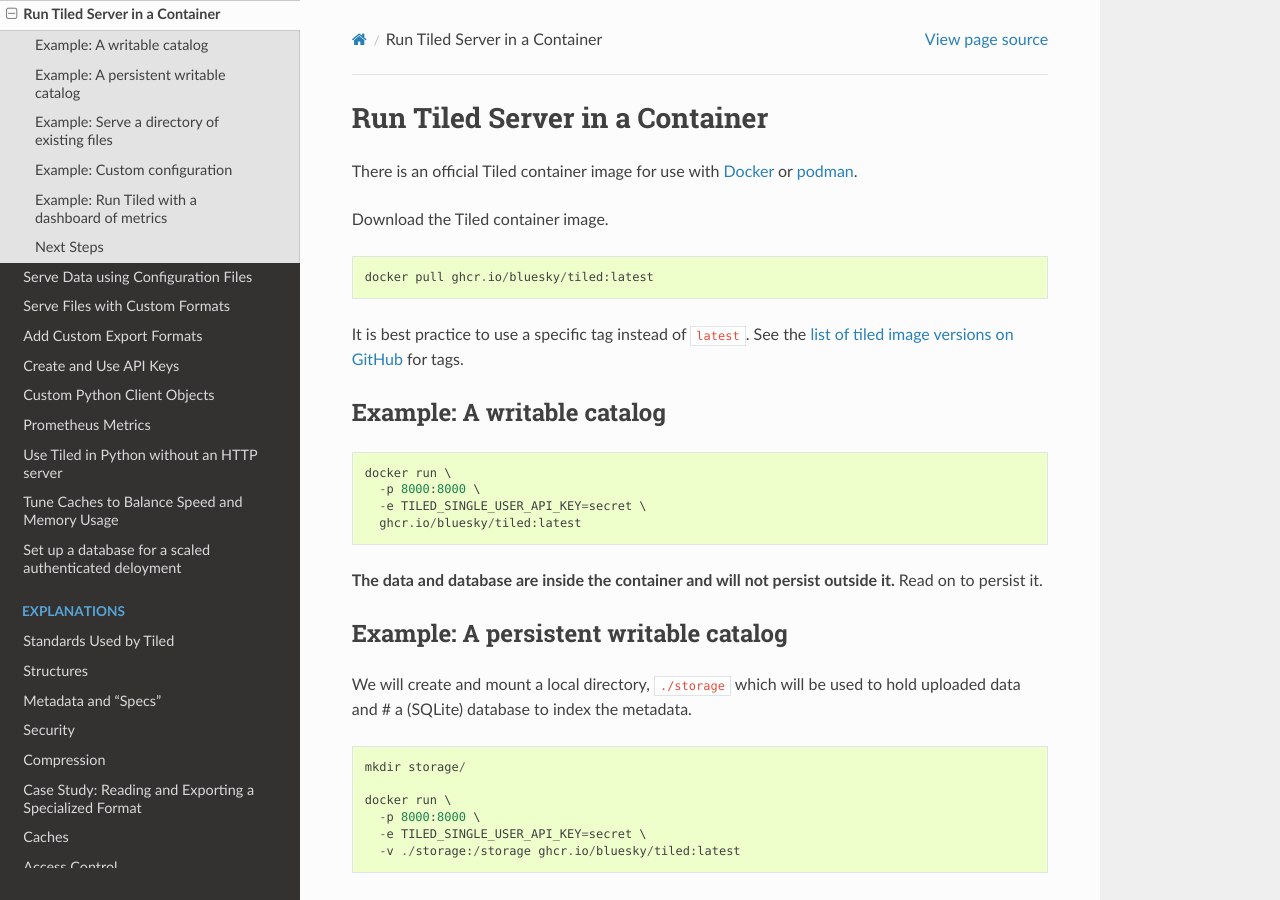
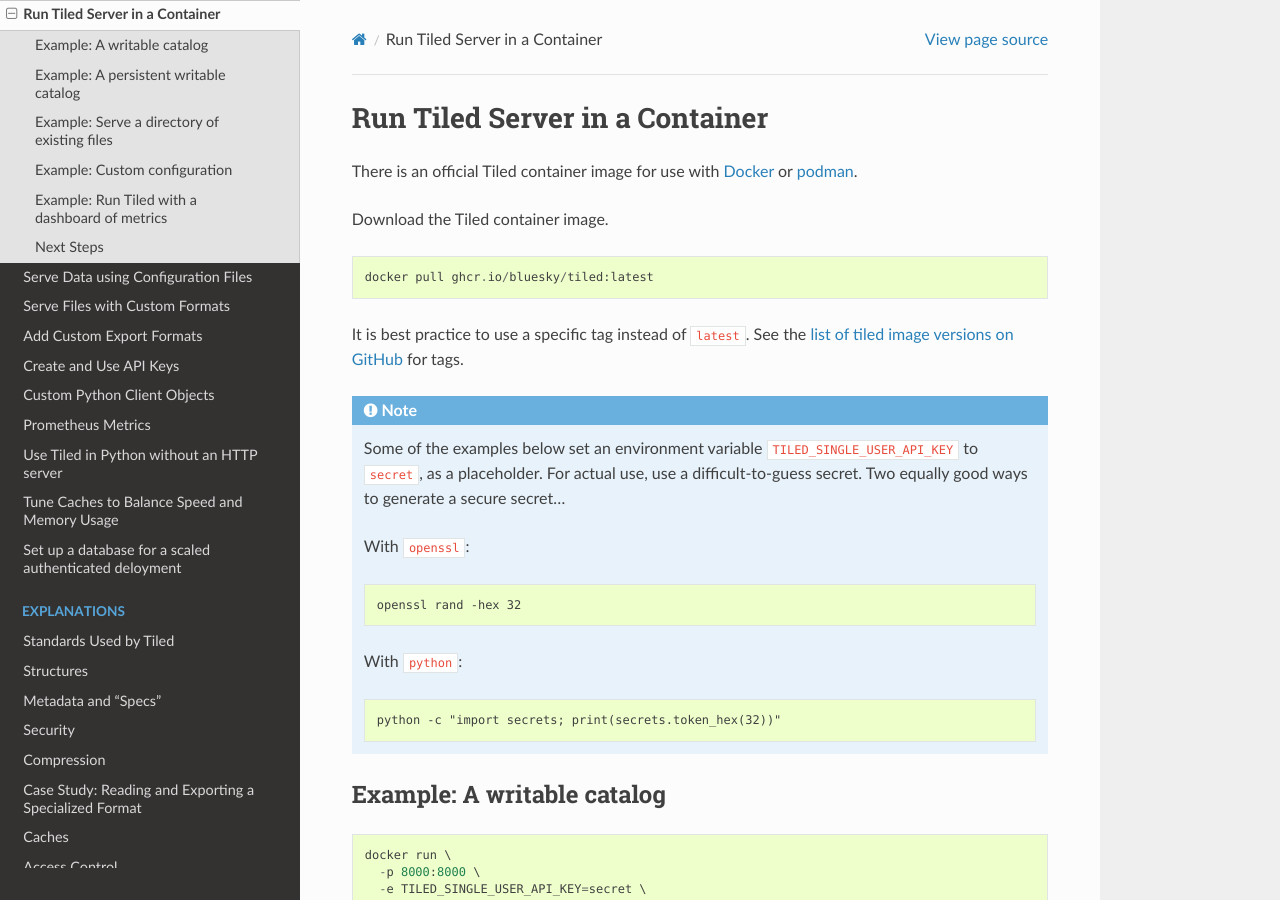
Before and after one commit to bluesky/tiled, a Sphinx documentation site: the page built from docs/source/how-to/docker.md, in a window 1280 px wide and 900 px high. Built offline with Sphinx 7.4.7 and the Read the Docs theme 2.0.0, drawn with Linux system fonts in a browser that asks for light colours; pages that are not in the unit, such as notebooks, are missing from menus; the version number could not be read and is left out.

Commit message:
Add note about secrets.

````diff
--- a/docs/source/how-to/docker.md
+++ b/docs/source/how-to/docker.md
@@ -13,6 +13,22 @@
 See the [list of tiled image versions on GitHub](https://github.com/bluesky/tiled/pkgs/container/tiled)
 for tags.
 
+```{note}
+
+Some of the examples below set an environment variable
+`TILED_SINGLE_USER_API_KEY` to `secret`, as a placeholder. For actual use, use
+a difficult-to-guess secret. Two equally good ways to generate a secure
+secret...
+
+With ``openssl``:
+
+    openssl rand -hex 32
+
+With ``python``:
+
+    python -c "import secrets; print(secrets.token_hex(32))"
+
+```
 
 ## Example: A writable catalog
 
````
